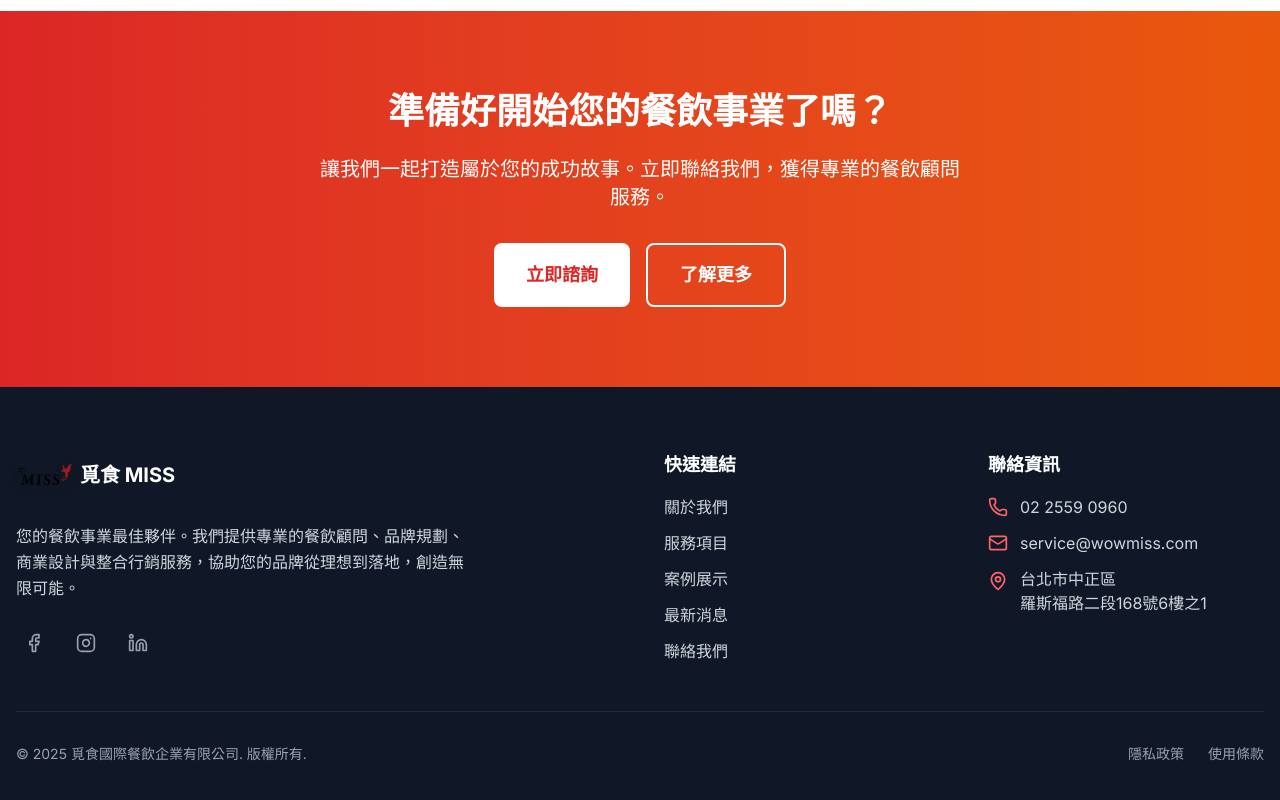
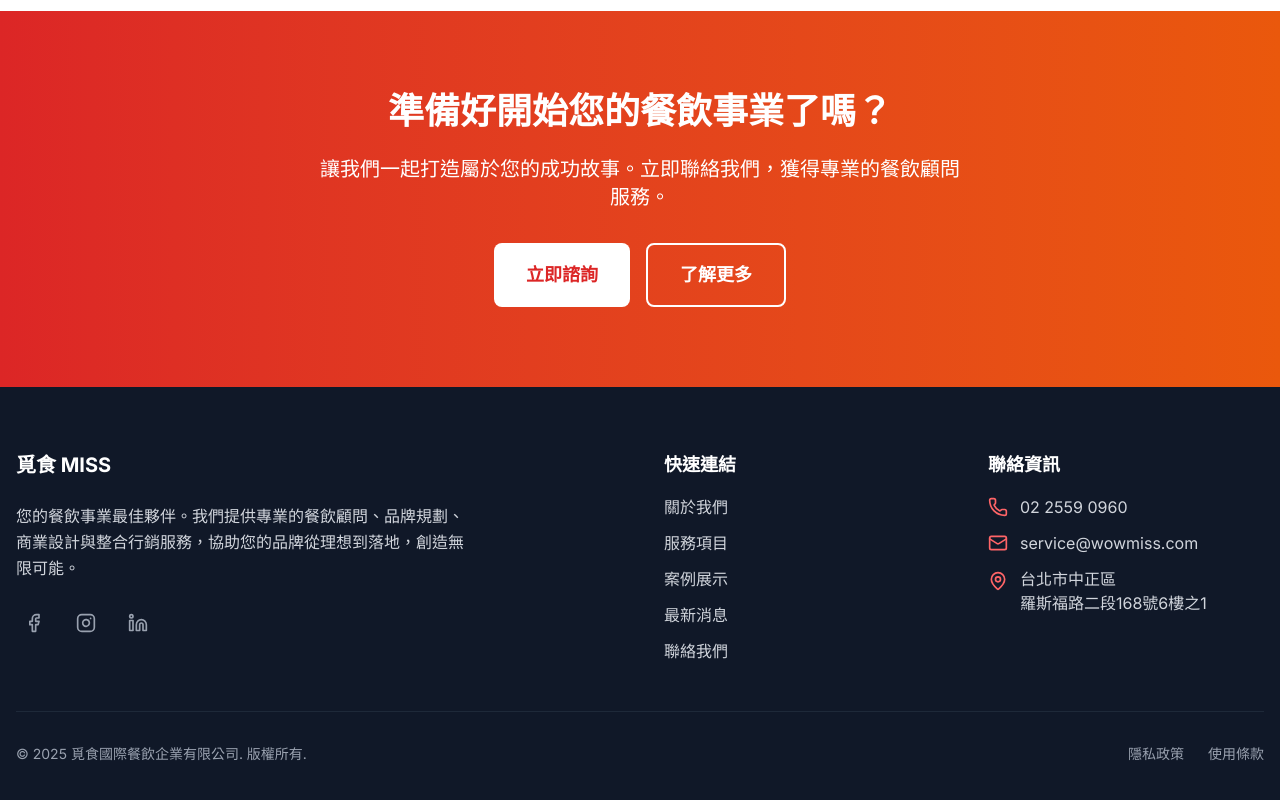
Before and after one commit to felix0746/miss-website, a Next.js app: page / in a window 1280 px wide. Shown: the part 2942-3742 px from the top of the page. Built offline with nearby package versions, Linux system fonts and the light colour scheme.

Commit message:
移除頁尾LOGO，保持簡潔的文字設計

```diff
--- a/src/components/Footer.tsx
+++ b/src/components/Footer.tsx
@@ -12,15 +12,7 @@ export default function Footer() {
         <div className="grid grid-cols-1 sm:grid-cols-2 lg:grid-cols-4 gap-8 lg:gap-12">
           {/* Company Info */}
           <div className="sm:col-span-2">
-            <div className="flex items-center space-x-2 mb-4 sm:mb-6">
-              <div className="w-12 h-10 sm:w-14 sm:h-12 relative">
-                <Image
-                  src="/images/MISS.webp"
-                  alt="覓食國際餐飲企業有限公司 Logo"
-                  fill
-                  className="object-contain drop-shadow-lg"
-                />
-              </div>
+            <div className="mb-4 sm:mb-6">
               <span className="text-lg sm:text-xl font-bold">覓食 MISS</span>
             </div>
             <p className="text-gray-300 mb-4 sm:mb-6 max-w-md text-sm sm:text-base leading-relaxed">
```
